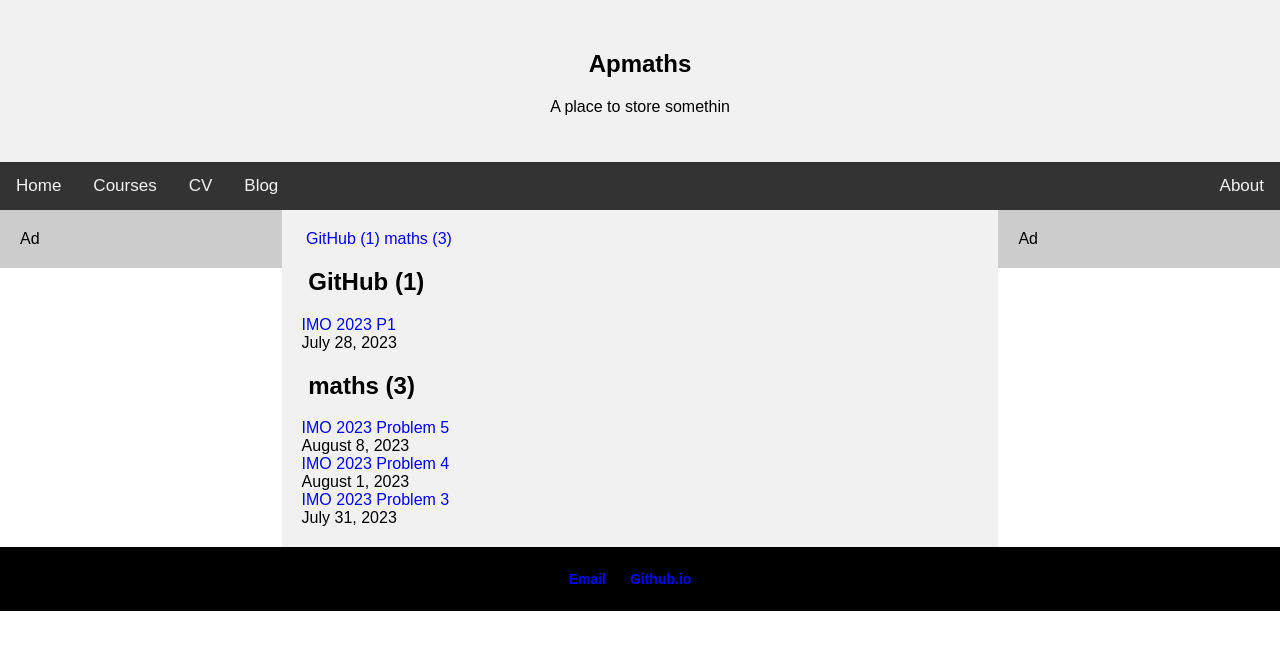
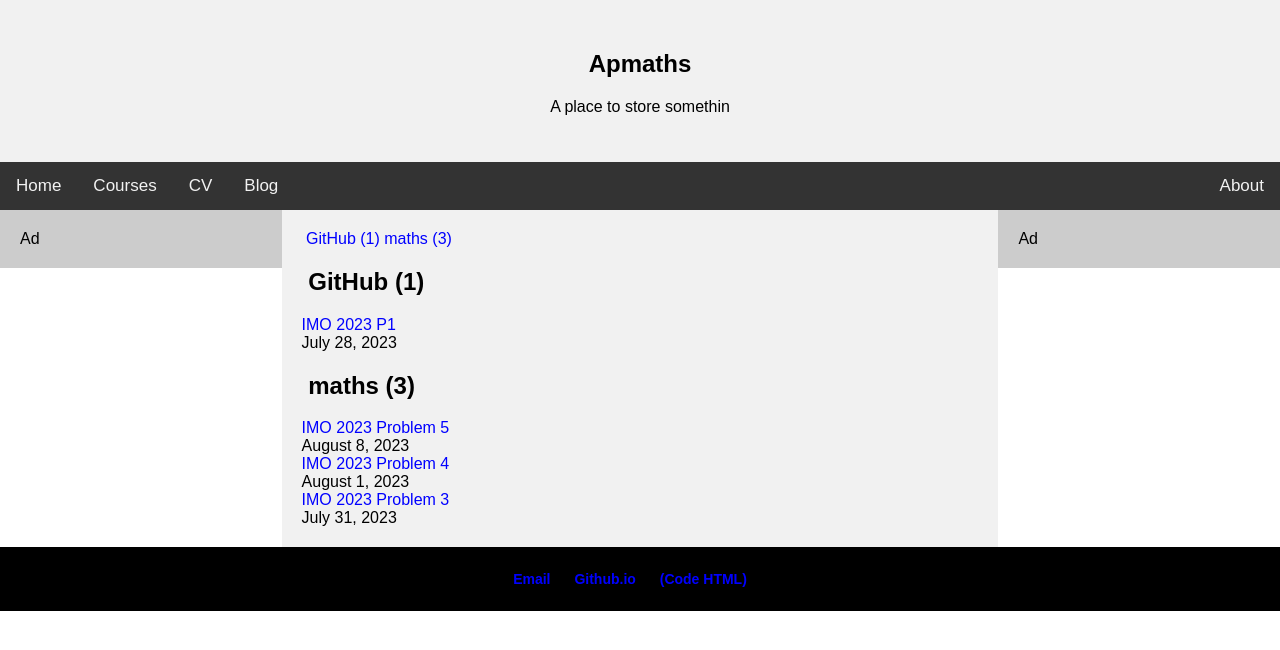
Before and after one commit to hoAngnaMPHan/apmaths.github.io, a Jekyll site: the page built from tags.html, in a window 1280 px wide. Shown: the top 650 px of the page. Built offline with Jekyll 4.4.1, drawn with Linux system fonts in a browser that asks for light colours.

Commit message:
Update footer.html

```diff
--- a/_includes/footer.html
+++ b/_includes/footer.html
@@ -2,5 +2,7 @@
       <ul>
    <li><a href="mailto:hoangnam.sp101@gmail.com">Email</a></li>
    <li><a href="https://apmaths.github.io">Github.io</a></li>
+<li><a  href="https://apmaths.github.io/code/html-code"><i class="fa fa-file-code-o" aria-hidden="true"></i> (Code HTML)</a></li>
+
    </ul>
 </footer>
```
